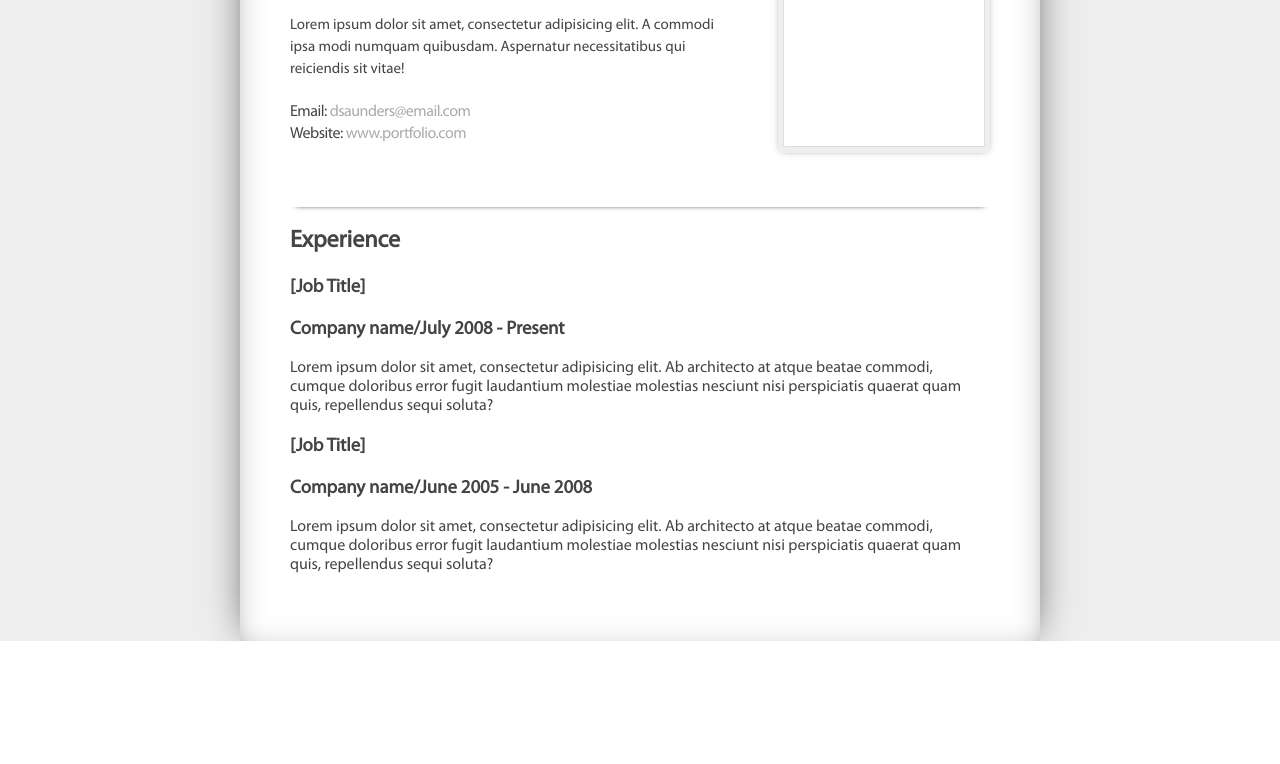
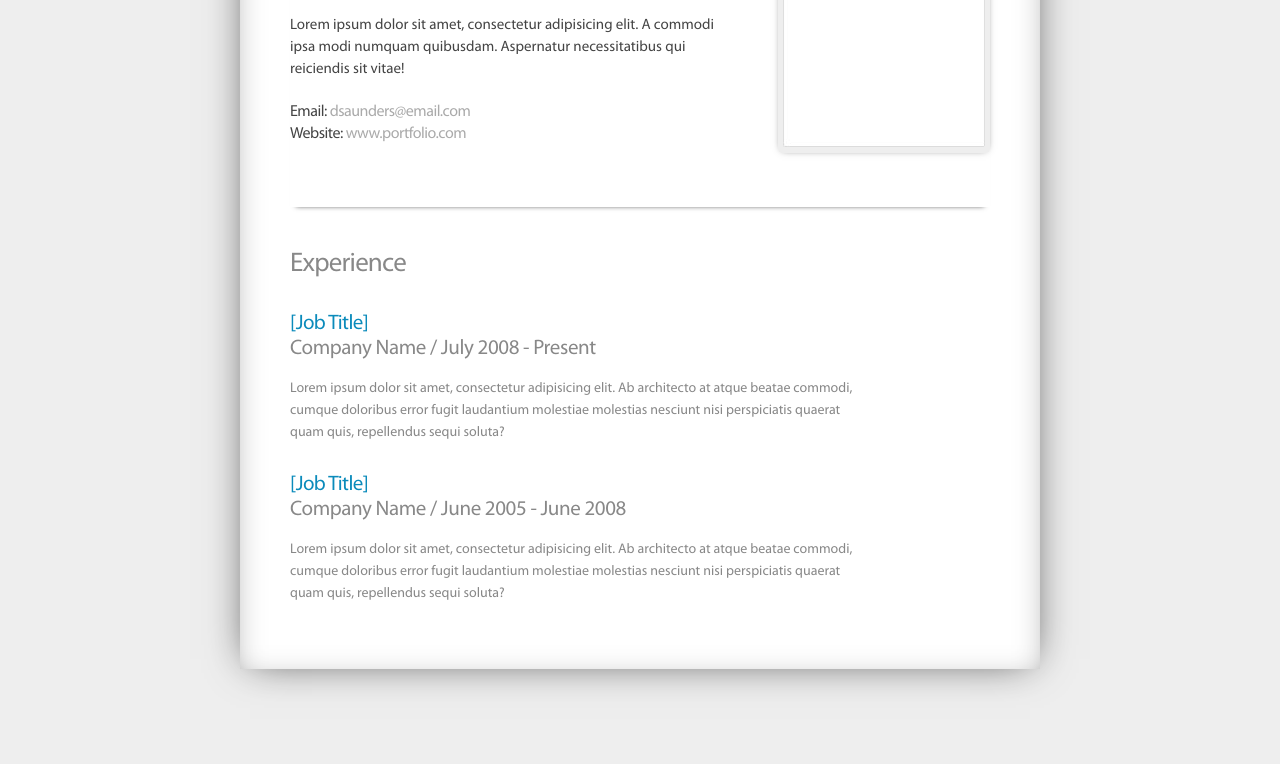
Before and after one commit to dmytro-revak/test-task-davu, a plain HTML site: page index.html in a window 1280 px wide. Shown: the part 197-961 px from the top of the page. Before the commit the page ends 838 px from the top, so only its background shows below. Drawn offline with Linux system fonts and the light colour scheme; files whose address does not match are found by name.

Commit message:
add styles for experience section

```diff
--- a/css/main.css
+++ b/css/main.css
@@ -14,9 +14,15 @@ body {
     color: rgb(170, 170, 170);
 }
 
+.page-heading,
+.image-wrapper {
+    margin: 0;
+    font-weight: normal;
+}
+
 .cv-wrapper {
     background-color: rgb(238, 238, 238);
-    padding-top: 72px;
+    padding: 72px 0 95px 0;
 }
 
 .cv_style_default {
@@ -37,17 +43,14 @@ body {
     box-shadow: 0 5px 5px -6px rgba(0,0,0,0.75);
 }
 
-.name-contact-details__name {
-    margin: 0;
+.name_style-default {
     font-size: 37px;
     line-height: 34px;
-    font-weight: normal;
+    letter-spacing: -0.2px;
 }
 
-.name-contact-details__position {
+.position_style_default {
     font-size: 26px;
-    margin: 0;
-    font-weight: normal;
     line-height: 38px;
     letter-spacing: -0.1px;
 }
@@ -55,6 +58,9 @@ body {
 .name-contact-details__summary {
     width: 426px;
     margin: 18px 0 20px 0;
+}
+
+.summary_style_default {
     font-size: 15px;
     line-height: 22px;
 }
@@ -62,6 +68,9 @@ body {
 .name-contact-details__contacts {
     padding: 0;
     margin-bottom: 62px;
+}
+
+.contacts_style_default {
     list-style: none;
     line-height: 22px;
     letter-spacing: -0.5px;
@@ -69,10 +78,6 @@ body {
 
 .contacts__link {
     text-decoration: none;
-}
-
-.personal-information__photo {
-    margin: 0;
 }
 
 .photo_style_default {
@@ -86,3 +91,45 @@ body {
 .photo__image {
     width: 100%;
 }
+
+.cv__work-experience {
+    margin-top: 42px;
+}
+
+.work-experience_style_default {
+    color: rgb(136, 136, 136);
+}
+
+.work-experience__experience-heading {
+    margin-bottom: 30px;
+}
+
+.work-experience__company-experience {
+    margin-bottom: 28px;
+}
+
+.experience-heading_style_default {
+    font-size: 27px;
+    letter-spacing: -0.8px;
+}
+
+.company-experience__job-title_style_default {
+    font-size: 21px;
+    letter-spacing: -0.6px;
+    color: rgb(11, 139, 187);
+}
+
+.company-experience__company-name {
+    margin-bottom: 17px;
+}
+
+.company-experience__company-name_style_default {
+    font-size: 21px;
+    letter-spacing: -0.4px;
+}
+
+.company-experience__description_style_default {
+    width: 580px;
+    font-size: 14px;
+    line-height: 22px;
+}
--- a/index.html
+++ b/index.html
@@ -14,16 +14,16 @@
         <main class="cv cv_style_default">
             <section class="personal-information personal-information_style_default">
                 <div class="name-contact-details">
-                    <h1 class="name name-contact-details__name">
+                    <h1 class="name name_style-default page-heading">
                         David Saunders
                     </h1>
-                    <h3 class="position name-contact-details__position grey-text">
+                    <h3 class="position position_style_default grey-text page-heading">
                         Professional Website Developer
                     </h3>
-                    <p class="summary name-contact-details__summary">
+                    <p class="summary summary_style_default name-contact-details__summary">
                         Lorem ipsum dolor sit amet, consectetur adipisicing elit. A commodi ipsa modi numquam quibusdam. Aspernatur necessitatibus qui reiciendis sit vitae!
                     </p>
-                    <ul class="contacts name-contact-details__contacts">
+                    <ul class="contacts contacts_style_default name-contact-details__contacts">
                         <li class="contacts__item">
                             Email: <a href="#" class="contacts__link grey-text">dsaunders@email.com</a>
                         </li>
@@ -32,31 +32,31 @@
                         </li>
                     </ul>
                 </div>
-                <figure class="photo photo_style_default personal-information__photo">
+                <figure class="photo photo_style_default image-wrapper">
                     <img src="img/photo-image.jpg" alt="Photo" class="photo__image">
                 </figure>
             </section>
-            <section class="work-experience">
-                <h2 class="experience-heading">Experience</h2>
-                <article class="company-experience">
-                    <h3 class="company-experience__job-title">
+            <section class="work-experience work-experience_style_default cv__work-experience">
+                <h2 class="experience-heading work-experience__experience-heading experience-heading_style_default page-heading">Experience</h2>
+                <article class="company-experience work-experience__company-experience">
+                    <h3 class="company-experience__job-title company-experience__job-title_style_default page-heading">
                         [Job Title]
                     </h3>
-                    <h3 class="company-experience__company-name">
-                        Company name/July 2008 - Present
+                    <h3 class="company-experience__company-name company-experience__company-name_style_default page-heading">
+                        Company Name / July 2008 - Present
                     </h3>
-                    <p class="company-experience__description">
+                    <p class="company-experience__description company-experience__description_style_default">
                         Lorem ipsum dolor sit amet, consectetur adipisicing elit. Ab architecto at atque beatae commodi, cumque doloribus error fugit laudantium molestiae molestias nesciunt nisi perspiciatis quaerat quam quis, repellendus sequi soluta?
                     </p>
                 </article>
                 <article class="company-experience">
-                    <h3 class="company-experience__job-title">
+                    <h3 class="company-experience__job-title company-experience__job-title_style_default page-heading">
                         [Job Title]
                     </h3>
-                    <h3 class="company-experience__company-name">
-                        Company name/June 2005 - June 2008
+                    <h3 class="company-experience__company-name company-experience__company-name_style_default page-heading">
+                        Company Name / June 2005 - June 2008
                     </h3>
-                    <p class="company-experience__description">
+                    <p class="company-experience__description company-experience__description_style_default">
                         Lorem ipsum dolor sit amet, consectetur adipisicing elit. Ab architecto at atque beatae commodi, cumque doloribus error fugit laudantium molestiae molestias nesciunt nisi perspiciatis quaerat quam quis, repellendus sequi soluta?
                     </p>
                 </article>
```
